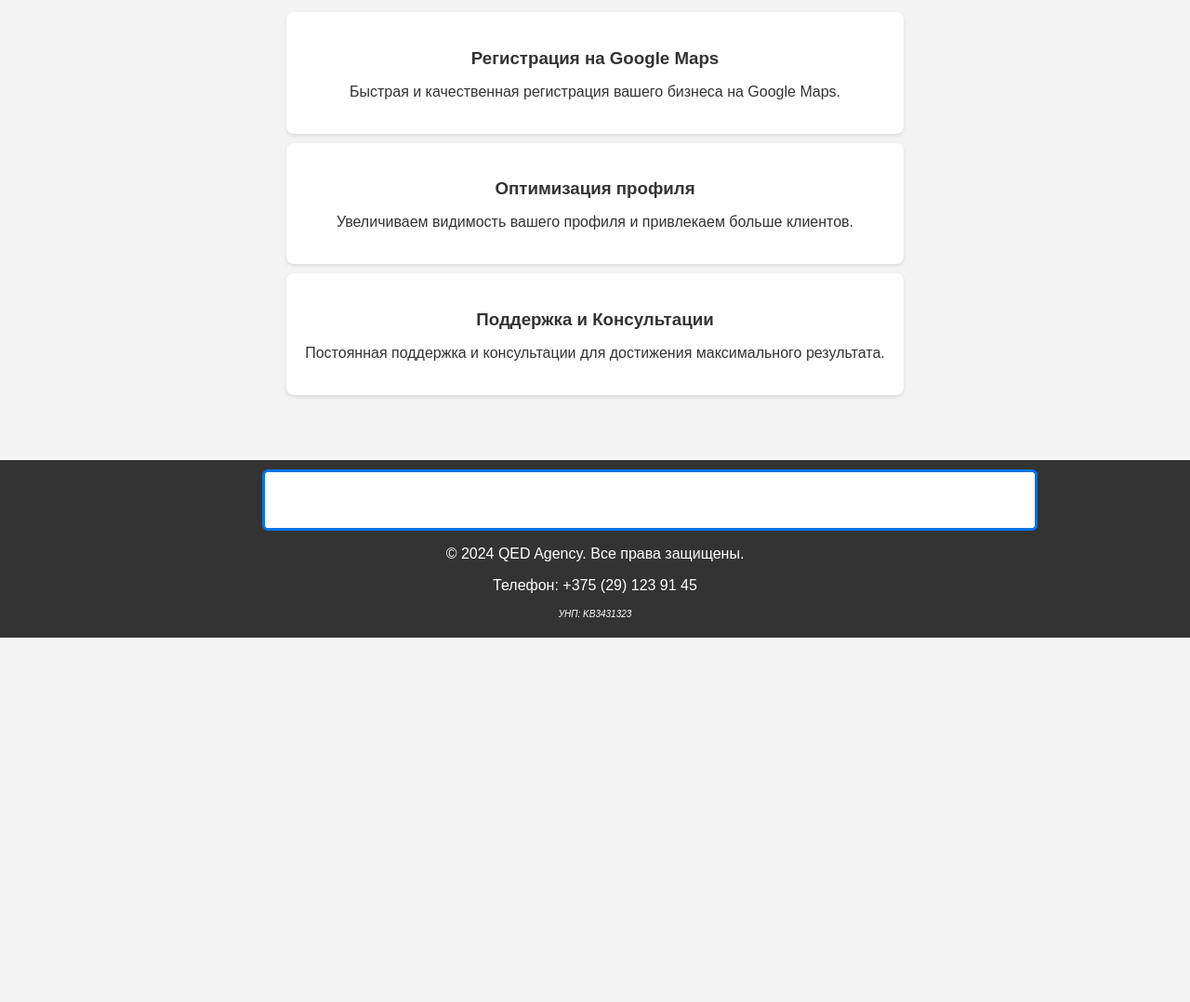
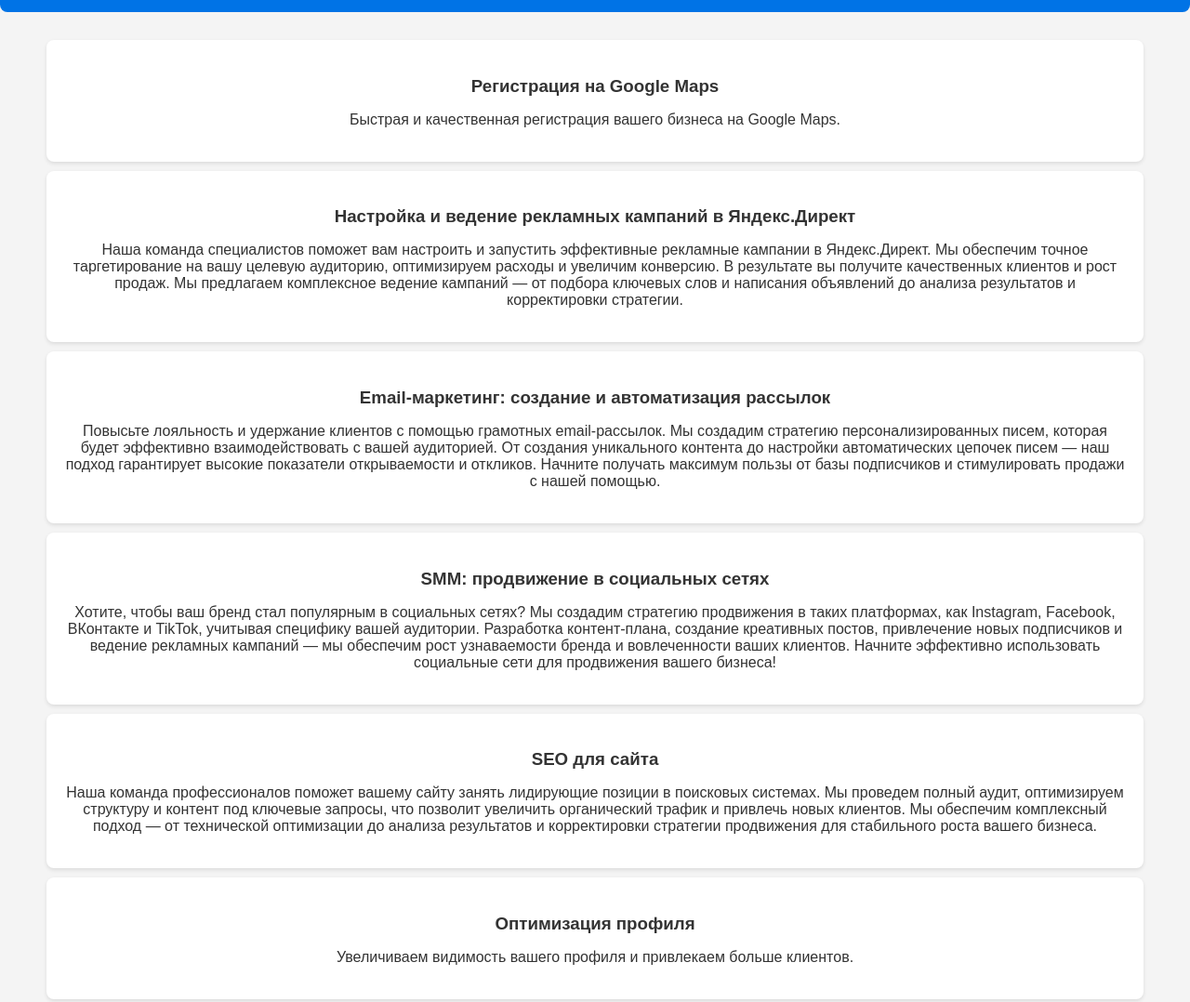
Before and after one commit to ds-qed/ds-qed.github.io, a plain HTML site: page index.html in a window 1280 px wide. Shown: the part 508-1586 px from the top of the page at 93% size. Before the commit the page ends 1194 px from the top, so only its background shows below. Drawn offline with Linux system fonts and the light colour scheme; a script that the page names is missing.

Commit message:
Update index.html

```diff
--- a/index.html
+++ b/index.html
@@ -83,6 +83,7 @@
             text-align: center;
             border-radius: 8px;
             margin-top: 20px;
+            padding-bottom: 50px;
         }
 
         .cta h2 {
@@ -183,6 +184,22 @@
                 <p>Быстрая и качественная регистрация вашего бизнеса на Google Maps.</p>
             </div>
             <div class="service-item">
+                <h3>Настройка и ведение рекламных кампаний в Яндекс.Директ</h3>
+                <p>Наша команда специалистов поможет вам настроить и запустить эффективные рекламные кампании в Яндекс.Директ. Мы обеспечим точное таргетирование на вашу целевую аудиторию, оптимизируем расходы и увеличим конверсию. В результате вы получите качественных клиентов и рост продаж. Мы предлагаем комплексное ведение кампаний — от подбора ключевых слов и написания объявлений до анализа результатов и корректировки стратегии.</p>
+            </div>
+            <div class="service-item">
+                <h3>Email-маркетинг: создание и автоматизация рассылок</h3>
+                <p>Повысьте лояльность и удержание клиентов с помощью грамотных email-рассылок. Мы создадим стратегию персонализированных писем, которая будет эффективно взаимодействовать с вашей аудиторией. От создания уникального контента до настройки автоматических цепочек писем — наш подход гарантирует высокие показатели открываемости и откликов. Начните получать максимум пользы от базы подписчиков и стимулировать продажи с нашей помощью.</p>
+            </div>
+            <div class="service-item">
+                <h3>SMM: продвижение в социальных сетях</h3>
+                <p>Хотите, чтобы ваш бренд стал популярным в социальных сетях? Мы создадим стратегию продвижения в таких платформах, как Instagram, Facebook, ВКонтакте и TikTok, учитывая специфику вашей аудитории. Разработка контент-плана, создание креативных постов, привлечение новых подписчиков и ведение рекламных кампаний — мы обеспечим рост узнаваемости бренда и вовлеченности ваших клиентов. Начните эффективно использовать социальные сети для продвижения вашего бизнеса!</p>
+            </div>
+            <div class="service-item">
+                <h3>SEO для сайта</h3>
+                <p>Наша команда профессионалов поможет вашему сайту занять лидирующие позиции в поисковых системах. Мы проведем полный аудит, оптимизируем структуру и контент под ключевые запросы, что позволит увеличить органический трафик и привлечь новых клиентов. Мы обеспечим комплексный подход — от технической оптимизации до анализа результатов и корректировки стратегии продвижения для стабильного роста вашего бизнеса.</p>
+            </div>
+            <div class="service-item">
                 <h3>Оптимизация профиля</h3>
                 <p>Увеличиваем видимость вашего профиля и привлекаем больше клиентов.</p>
             </div>
@@ -190,6 +207,7 @@
                 <h3>Поддержка и Консультации</h3>
                 <p>Постоянная поддержка и консультации для достижения максимального результата.</p>
             </div>
+
         </div>
     </section>
 
```
